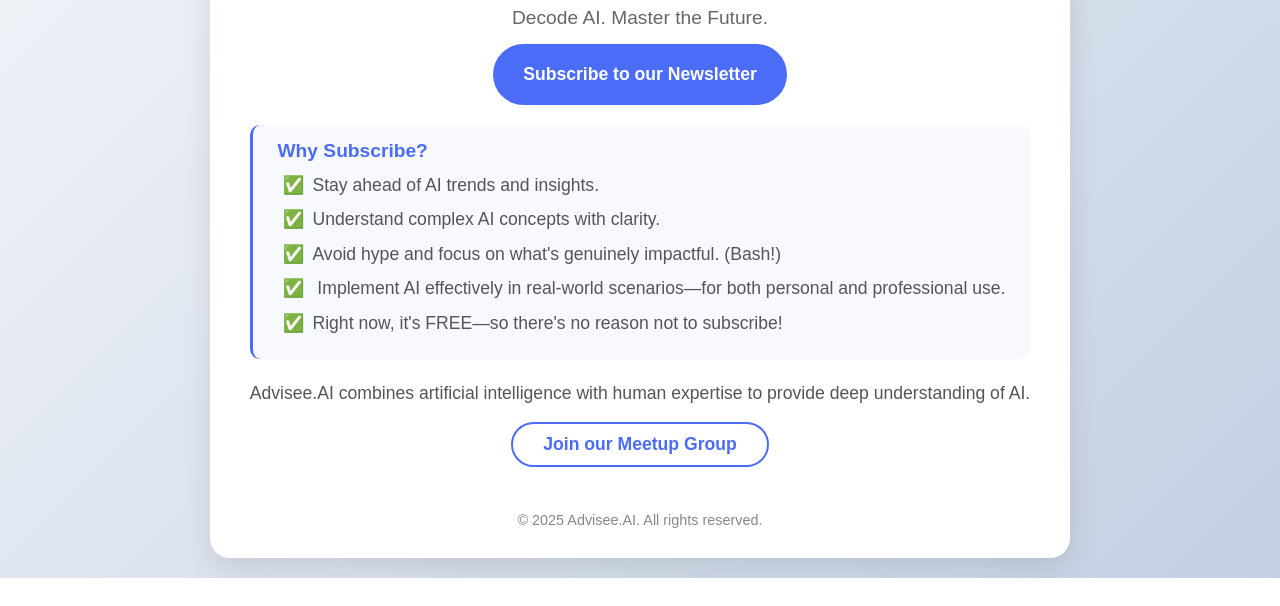
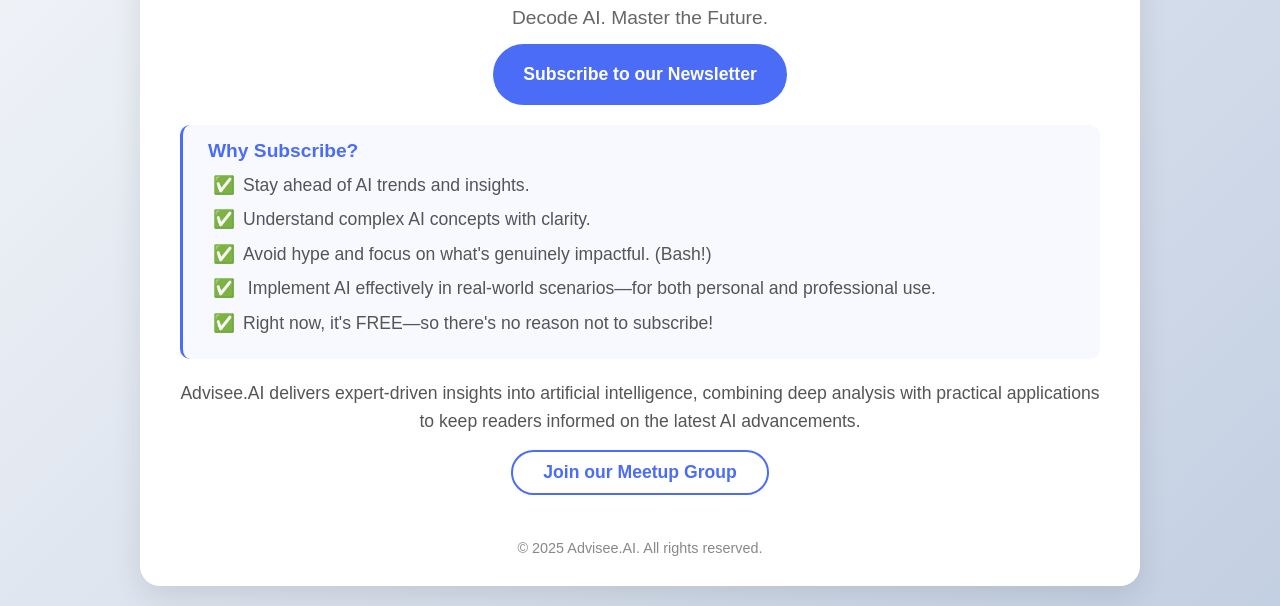
Before and after one commit to Sam-M345/advisee-website, a plain HTML site: page index.html in a window 1280 px wide. Shown: the part 288-894 px from the top of the page. Before the commit the page ends 866 px from the top, so only its background shows below. Drawn offline with Linux system fonts and the light colour scheme.

Commit message:
V2 - Working

```diff
--- a/index.html
+++ b/index.html
@@ -239,8 +239,9 @@
       </div>
 
       <p class="description">
-        Advisee.AI combines artificial intelligence with human expertise to
-        provide deep understanding of AI.
+        Advisee.AI delivers expert-driven insights into artificial intelligence,
+        combining deep analysis with practical applications to keep readers
+        informed on the latest AI advancements.
       </p>
 
       <div class="buttons">
```
